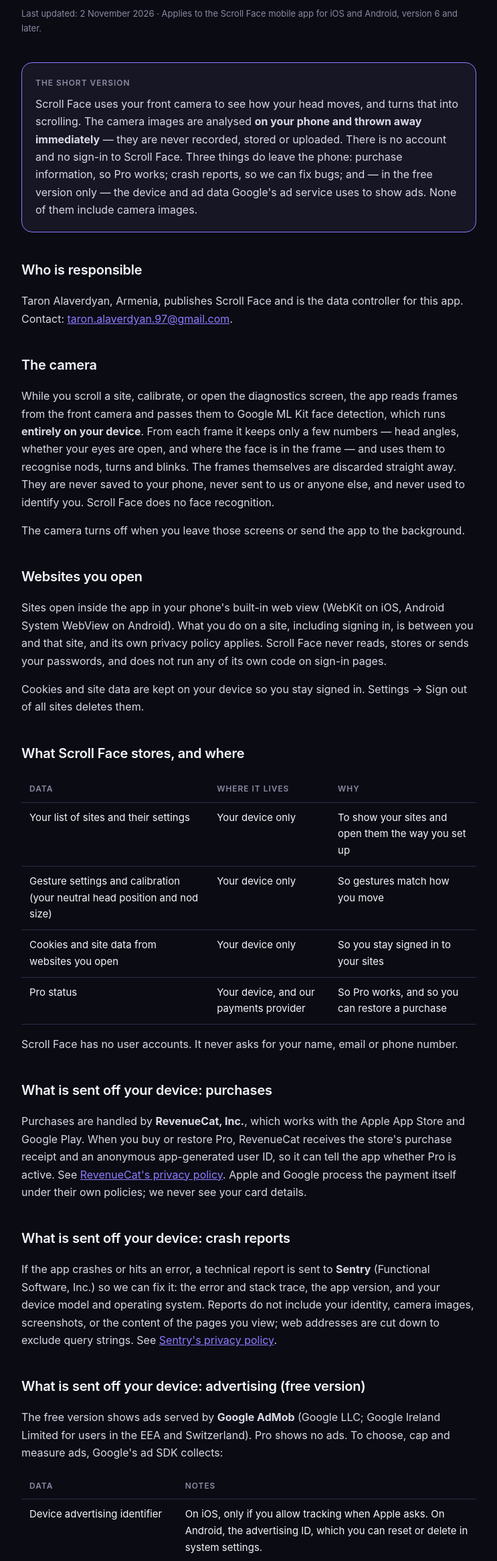
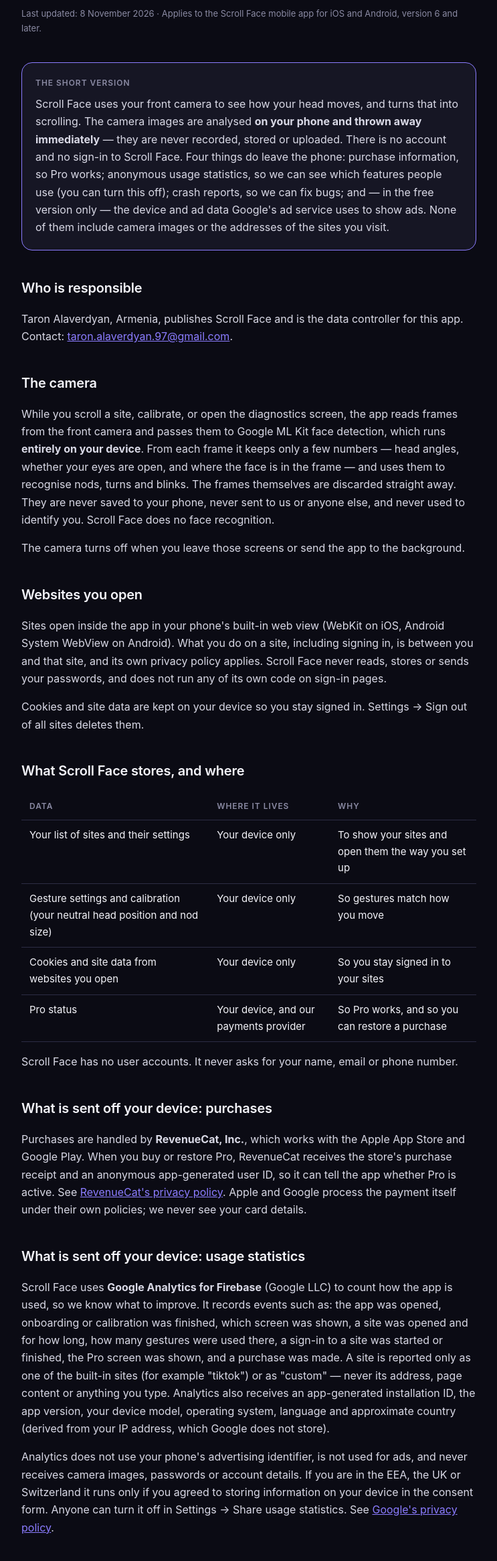
Before and after one commit to gark6654/scroll-face-legal, a plain HTML site: page privacy.html in a window 1280 px wide. Shown: the part 203-2534 px from the top of the page at 67% size, without its empty margins (268-1011 px from the left). Drawn offline with Linux system fonts and the light colour scheme.

Commit message:
Docs: SPEC §7.1 Analytics, Firebase setup, privacy policy draft, ASO draft, TODO
legal/privacy.html: usage statistics section (draft, not published).
docs/release/aso-draft.md: store SEO drafts for owner review.

Co-Authored-By: Claude Opus 5.5 <noreply@anthropic.com>

```diff
--- a/privacy.html
+++ b/privacy.html
@@ -13,7 +13,7 @@
 
       <h1>Privacy Policy</h1>
       <p class="meta">
-        Last updated: 2 November 2026 · Applies to the Scroll Face mobile app for iOS and Android,
+        Last updated: 8 November 2026 · Applies to the Scroll Face mobile app for iOS and Android,
         version 6 and later.
       </p>
 
@@ -23,10 +23,11 @@
           Scroll Face uses your front camera to see how your head moves, and turns that into
           scrolling. The camera images are analysed
           <strong>on your phone and thrown away immediately</strong> — they are never recorded,
-          stored or uploaded. There is no account and no sign-in to Scroll Face. Three things do
-          leave the phone: purchase information, so Pro works; crash reports, so we can fix bugs;
+          stored or uploaded. There is no account and no sign-in to Scroll Face. Four things do
+          leave the phone: purchase information, so Pro works; anonymous usage statistics, so we can
+          see which features people use (you can turn this off); crash reports, so we can fix bugs;
           and — in the free version only — the device and ad data Google's ad service uses to show
-          ads. None of them include camera images.
+          ads. None of them include camera images or the addresses of the sites you visit.
         </p>
       </div>
 
@@ -99,6 +100,26 @@
         <a href="https://www.revenuecat.com/privacy" rel="noopener">RevenueCat's privacy policy</a>.
         Apple and Google process the payment itself under their own policies; we never see your card
         details.
+      </p>
+
+      <h2>What is sent off your device: usage statistics</h2>
+      <p>
+        Scroll Face uses <strong>Google Analytics for Firebase</strong> (Google LLC) to count how
+        the app is used, so we know what to improve. It records events such as: the app was opened,
+        onboarding or calibration was finished, which screen was shown, a site was opened and for
+        how long, how many gestures were used there, a sign-in to a site was started or finished,
+        the Pro screen was shown, and a purchase was made. A site is reported only as one of the
+        built-in sites (for example "tiktok") or as "custom" — never its address, page content or
+        anything you type. Analytics also receives an app-generated installation ID, the app
+        version, your device model, operating system, language and approximate country (derived from
+        your IP address, which Google does not store).
+      </p>
+      <p>
+        Analytics does not use your phone's advertising identifier, is not used for ads, and never
+        receives camera images, passwords or account details. If you are in the EEA, the UK or
+        Switzerland it runs only if you agreed to storing information on your device in the consent
+        form. Anyone can turn it off in Settings → Share usage statistics. See
+        <a href="https://policies.google.com/privacy" rel="noopener">Google's privacy policy</a>.
       </p>
 
       <h2>What is sent off your device: crash reports</h2>
@@ -196,6 +217,10 @@
           </td>
         </tr>
         <tr>
+          <td>Stop usage statistics</td>
+          <td>In Scroll Face, Settings → Share usage statistics (off).</td>
+        </tr>
+        <tr>
           <td>Anything else</td>
           <td>
             Email <a href="mailto:taron.alaverdyan.97@gmail.com">taron.alaverdyan.97@gmail.com</a>,
@@ -211,7 +236,8 @@
       <h2>Data retention</h2>
       <p>
         Data on your device stays until you delete it or uninstall the app. Crash reports are kept
-        by Sentry for a limited period and then deleted automatically. Purchase records are kept by
+        by Sentry for a limited period and then deleted automatically. Usage statistics are kept by
+        Google Analytics for 2 months and then deleted automatically. Purchase records are kept by
         RevenueCat and the app stores as long as their own policies and tax obligations require. Ad
         data is retained by Google under its own policy.
       </p>
```
